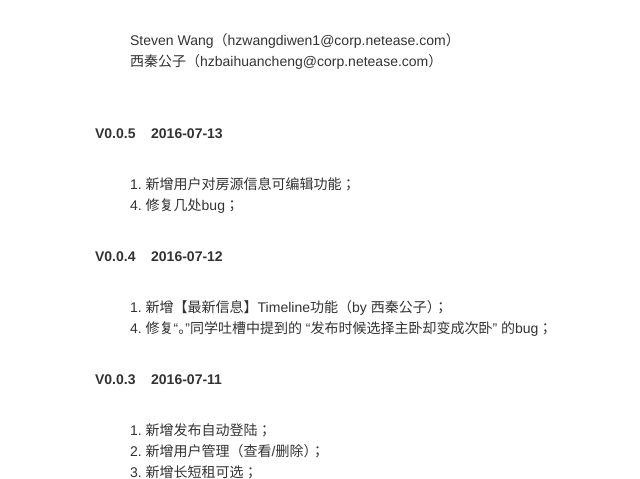
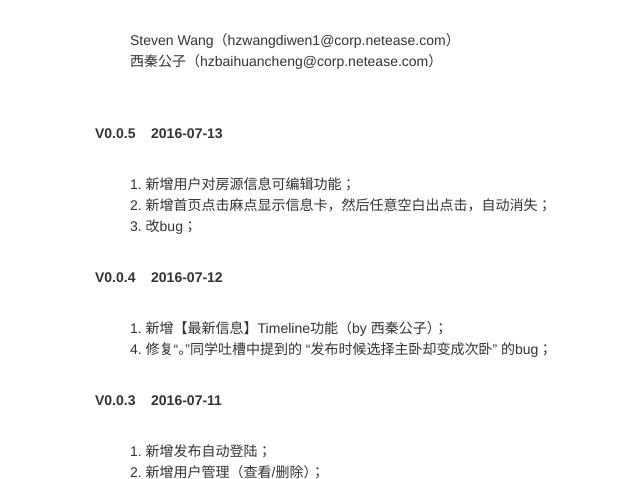
Before and after one commit to wangdiwen/rent_house, a CodeIgniter app: page /database/release/index in a window 1280 px wide. Shown: the part 371-850 px from the top of the page, without its empty margins (170-810 px from the left). Run offline with CodeIgniter, Linux system fonts and the light colour scheme; some libraries are stand-ins or nearby versions.

Commit message:
update log

```diff
--- a/application/views/releaselog.php
+++ b/application/views/releaselog.php
@@ -31,7 +31,9 @@
           <p>&nbsp;&nbsp;&nbsp;&nbsp;&nbsp;&nbsp;&nbsp;&nbsp;
             1. 新增用户对房源信息可编辑功能；<br/>
             &nbsp;&nbsp;&nbsp;&nbsp;&nbsp;&nbsp;&nbsp;&nbsp;
-            4. 修复几处bug；
+            2. 新增首页点击麻点显示信息卡，然后任意空白出点击，自动消失；<br/>
+            &nbsp;&nbsp;&nbsp;&nbsp;&nbsp;&nbsp;&nbsp;&nbsp;
+            3. 改bug；
           </p>
 
           <p><strong>V0.0.4&nbsp;&nbsp;&nbsp;&nbsp;2016-07-12</strong></p>
```
Also changed, not shown: 1 other file.
